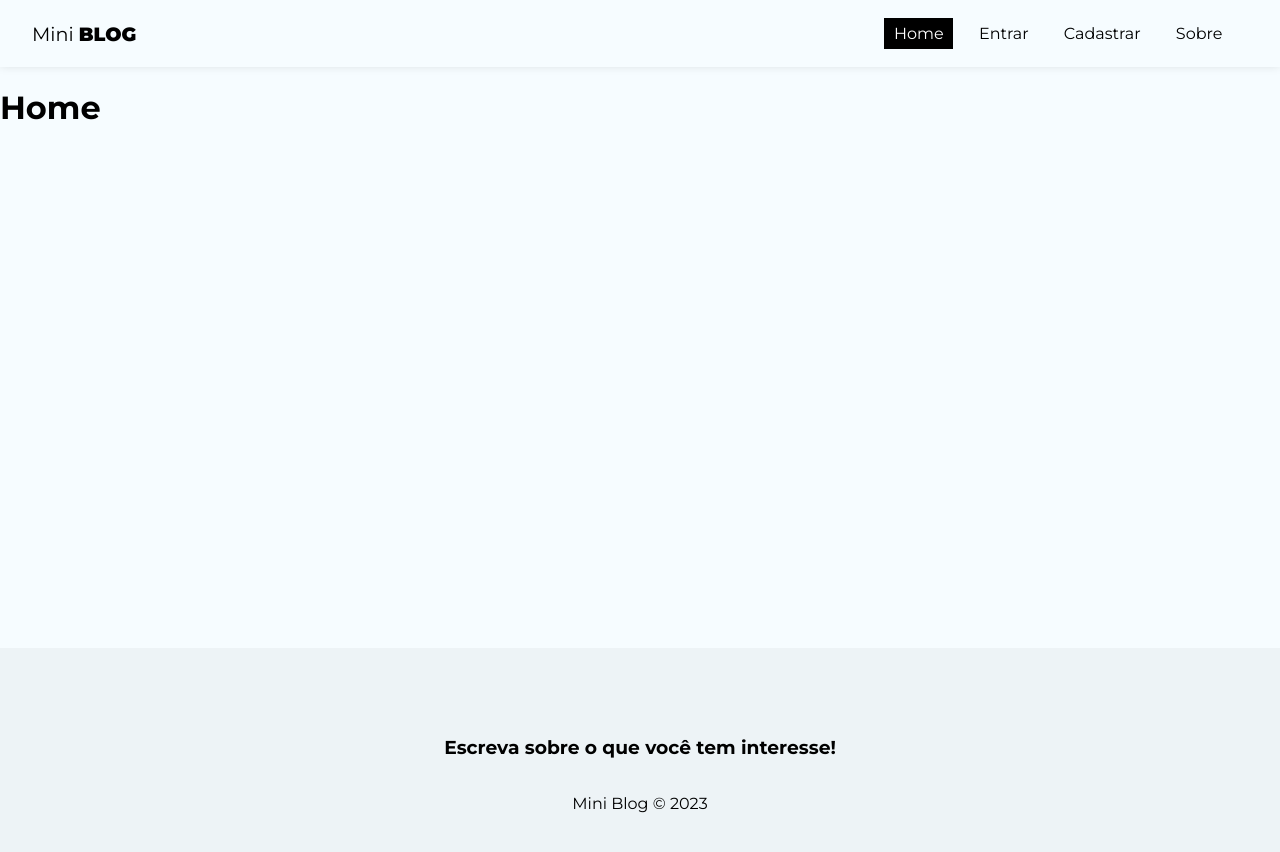
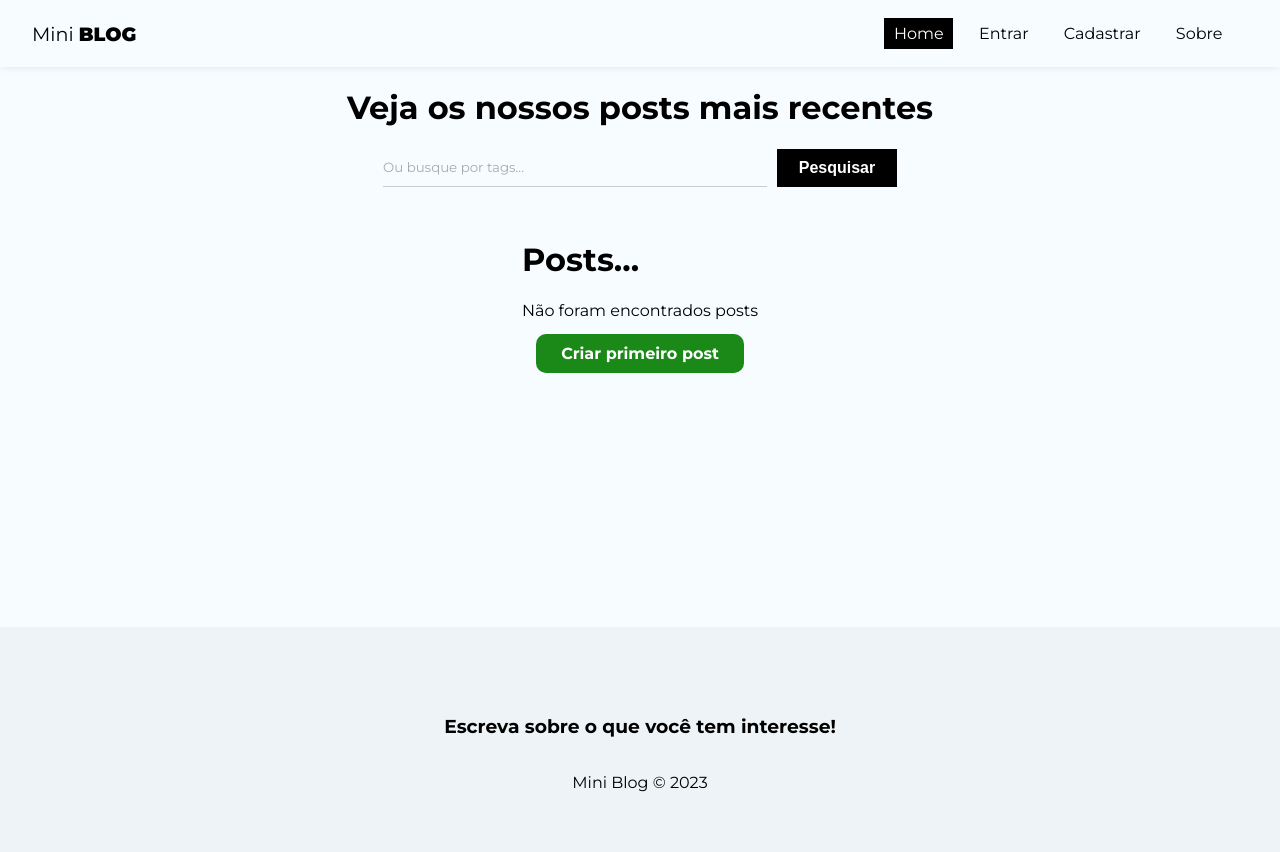
Before and after one commit to gabrielsmm/mini-blog, a React (Create React App) app: page / in a window 1280 px wide. Shown: the top 852 px of the page. Built offline with nearby package versions, Linux system fonts and the light colour scheme; no server answers.

Commit message:
Estruturando a Home

```diff
--- a/src/pages/Home/Home.js
+++ b/src/pages/Home/Home.js
@@ -1,9 +1,34 @@
 import styles from "./Home.module.css";
 
+import { useState } from "react";
+import { Link } from "react-router-dom";
+
 const Home = () => {
+    const [query, setQuery] = useState("");
+    const [posts] = useState([]);
+
+    const handleSubmit = (e) => {
+        e.preventDefault();
+    }
+
     return (
-        <div>
-            <h1>Home</h1>
+        <div className={styles.home}>
+            <h1>Veja os nossos posts mais recentes</h1>
+            <form onSubmit={handleSubmit} className={styles.search_form}>
+                <input type="text" placeholder="Ou busque por tags..."
+                value={query}
+                onChange={(e) => setQuery(e.target.value)} />
+                <button className="btn btn-dark">Pesquisar</button>
+            </form>
+            <div>
+                <h1>Posts...</h1>
+                {posts && posts.length === 0 && (
+                    <div className={styles.noposts}>
+                        <p>Não foram encontrados posts</p>
+                        <Link to="/posts/create" className="btn">Criar primeiro post</Link>
+                    </div>
+                )}
+            </div>
         </div>
     );
 };
--- a/src/pages/Home/Home.module.css
+++ b/src/pages/Home/Home.module.css
@@ -0,0 +1,31 @@
+.home {
+    display: flex;
+    flex-direction: column;
+    align-items: center;
+    justify-content: center;
+}
+
+.search_form {
+    max-width: 100%;
+    width: 60%;
+    display: flex;
+    justify-content: center;
+    margin-bottom: 2em;
+}
+
+.search_form input {
+    margin-right: 10px;
+    width: 50%;
+}
+
+.noposts {
+    text-align: center;
+}
+
+.noposts p {
+    margin-bottom: 1.5em;
+}
+
+.noposts a {
+    padding: 10px 25px;
+}
```
